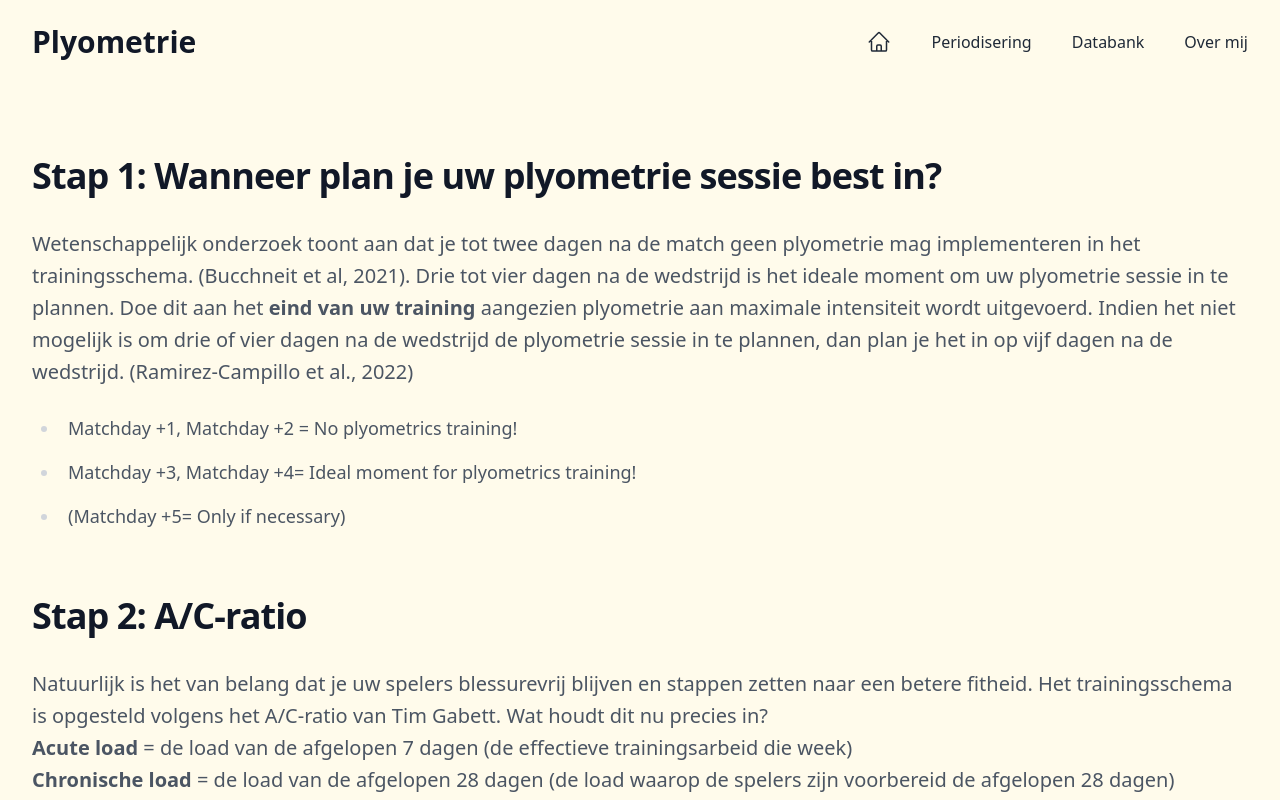
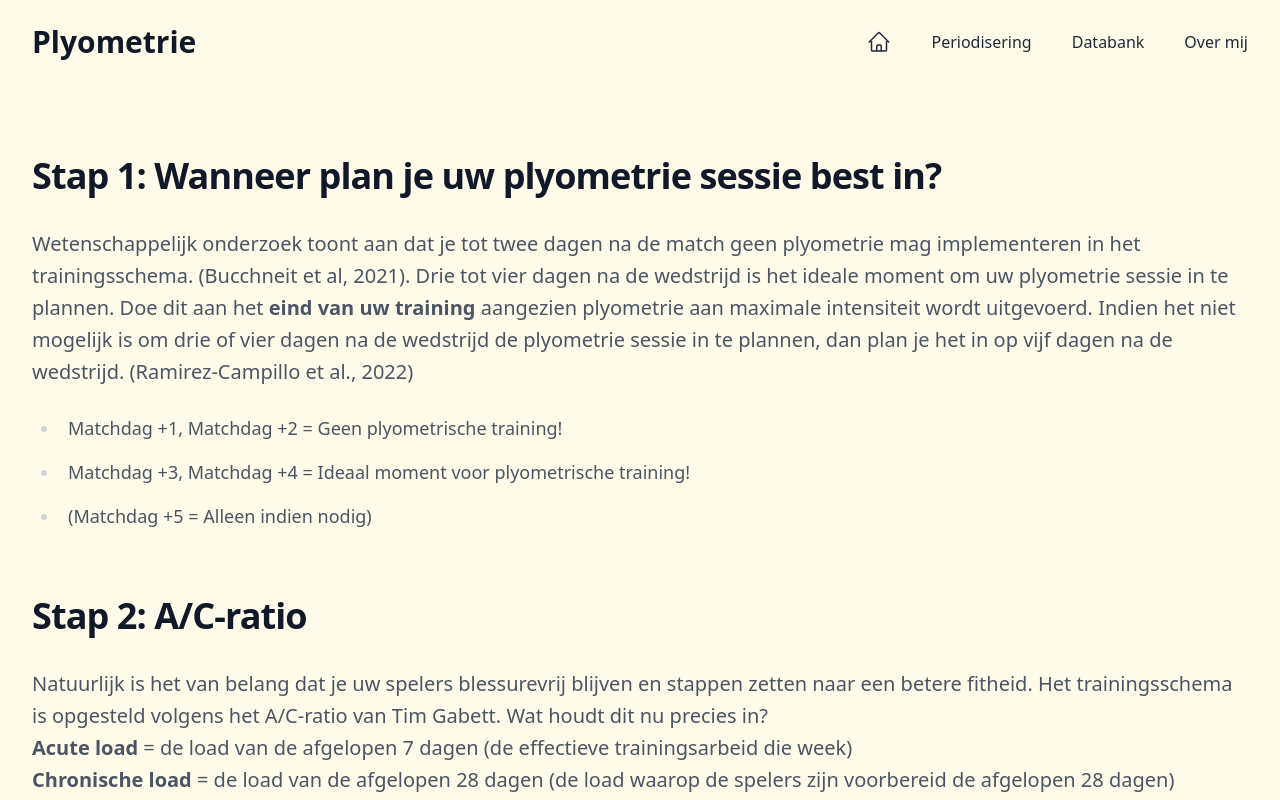
Before and after one commit to leanderhoedt/plyometrics, a Next.js app: page /periodization in a window 1280 px wide. Built offline with nearby package versions, Linux system fonts and the light colour scheme.

Commit message:
Update periodization.jsx
Translate some text to English

```diff
--- a/pages/periodization.jsx
+++ b/pages/periodization.jsx
@@ -28,9 +28,9 @@ const Periodization = () => {
                             </p>
                             <div className="prose prose-lg prose-indigo mt-6 text-gray-600">
                                 <ul>
-                                    <li>Matchday +1, Matchday +2 = No plyometrics training!</li>
-                                    <li>Matchday +3, Matchday +4= Ideal moment for plyometrics training!</li>
-                                    <li>(Matchday +5= Only if necessary)</li>
+                                    <li>Matchdag +1, Matchdag +2 = Geen plyometrische training!</li>
+                                    <li>Matchdag +3, Matchdag +4 = Ideaal moment voor plyometrische training!</li>
+                                    <li>(Matchdag +5 = Alleen indien nodig)</li>
                                 </ul>
                             </div>
                         </div>
```
